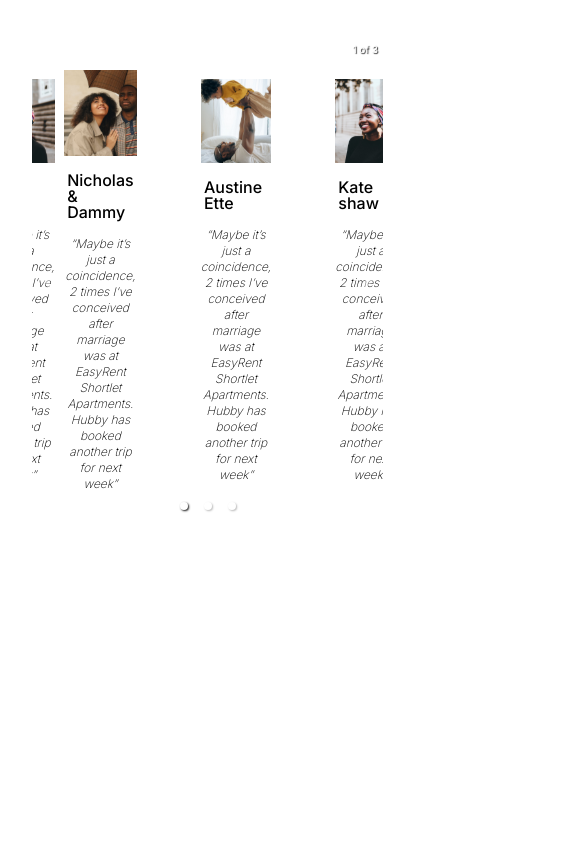
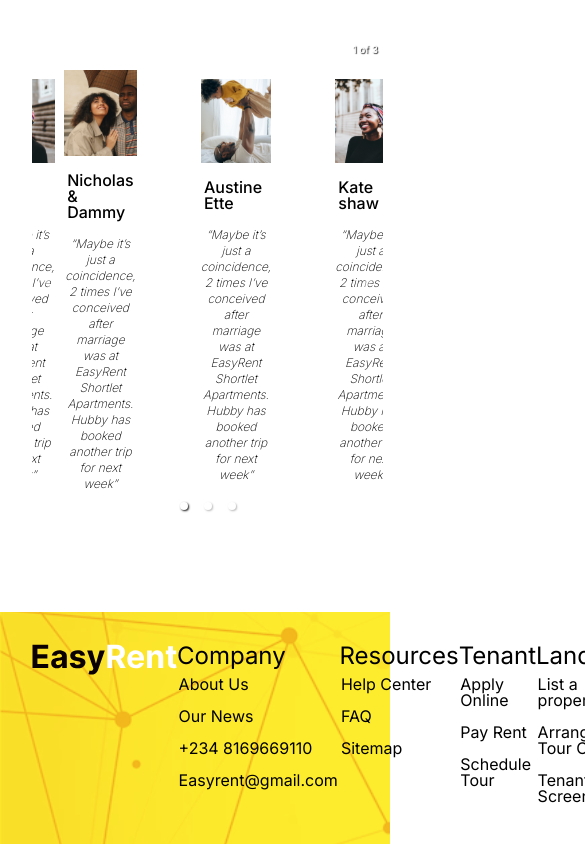
Before and after one commit to smartprincipal/EasyRentt, a React (Create React App) app: page / in a window 390 px wide. Shown: the part 4104-4948 px from the top of the page, 585 px wide, since content can reach past the window. Before the commit the page ends 4716 px from the top, so only its background shows below. Built offline with nearby package versions, Linux system fonts and the light colour scheme.

Commit message:
Halfway done with the footer component pending styling and responsiveness

```diff
--- a/src/Components/Footer/Footer.css
+++ b/src/Components/Footer/Footer.css
@@ -0,0 +1,32 @@
+.footer{
+    font-family: 'Inter';
+    font-style: normal;
+    padding: 2rem;
+    display: flex;
+    justify-content: space-around;
+    align-items: flex-start;
+    background-image: url('../../Assets/footerbckgrnd.svg');
+    background-repeat: no-repeat;
+    background-size: cover;
+    background-blend-mode: overlay;
+    background-color: rgba(252, 188, 14, 0.9);
+}
+
+.footersubdiv{
+    display: flex;
+    flex-direction: column;
+    justify-content: space-evenly;
+}
+
+.footersubdiv h2{
+    font-weight: 400;
+    font-size: 1.5rem;
+    line-height: 1.5rem;
+}
+
+.footersubdiv p{
+    font-weight: 400;
+    font-size: 1rem;
+    line-height: 1rem;
+    margin: 0.5rem 0.1rem;
+}
--- a/src/Components/Footer/Footer.jsx
+++ b/src/Components/Footer/Footer.jsx
@@ -1,9 +1,41 @@
 import React from 'react';
 import './Footer.css';
+import footerlogo from '../../Assets/footerlogo.svg';
 
 const Footer = () => {
   return (
-    <div>
+    <div className='footer'>
+
+        <img src={footerlogo} alt="logo" />
+
+        <div className='footersubdiv'>
+          <h2>Company</h2>
+          <p>About Us</p>
+          <p>Our News</p>
+          <p>+234 8169669110</p>
+          <p>Easyrent@gmail.com</p>
+        </div>
+
+        <div className='footersubdiv'>
+          <h2>Resources</h2>
+          <p>Help Center</p>
+          <p>FAQ</p>
+          <p>Sitemap</p>
+        </div>
+
+        <div className='footersubdiv'>
+          <h2>Tenant</h2>
+          <p>Apply Online</p>
+          <p>Pay Rent</p>
+          <p>Schedule Tour</p>
+        </div>
+
+        <div className='footersubdiv'>
+          <h2>Landlord</h2>
+          <p>List a property</p>
+          <p>Arrange Tour Online</p>
+          <p>Tenant Screening</p>
+        </div>
 
     </div>
   )
--- a/src/Pages/LandingPage/LandingPage.jsx
+++ b/src/Pages/LandingPage/LandingPage.jsx
@@ -25,6 +25,7 @@ import review3 from '../../Assets/review3.svg';
 import review4 from '../../Assets/review4.svg';
 import review5 from '../../Assets/review5.svg';
 import review6 from '../../Assets/review6.svg';
+import Footer from '../../Components/Footer/Footer';
 
 
 
@@ -164,6 +165,11 @@ const Landingpage = () => {
             </div>
           </Carousel>
       </section>
+
+      {/* Footer Component */}
+      <section>
+            <Footer />
+      </section>
     </div>
   )
 }
```
Also changed, not shown: src/Assets/footerbckgrnd.svg (added), src/Assets/footerlogo.svg (added).
